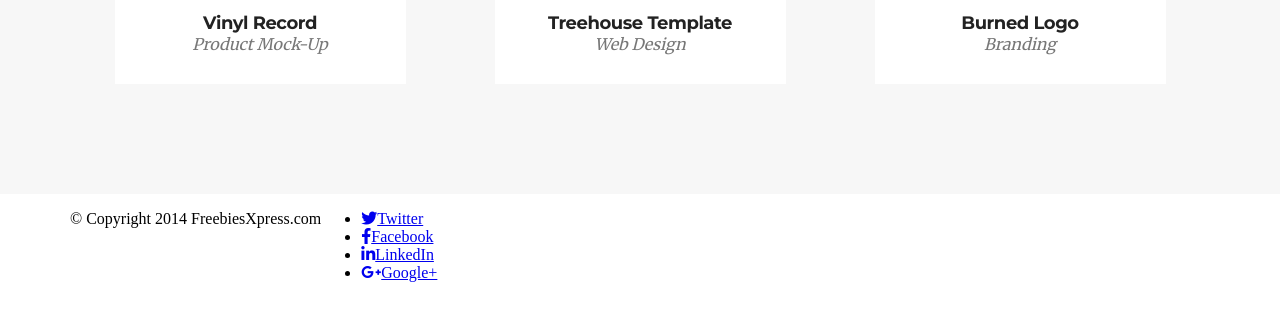
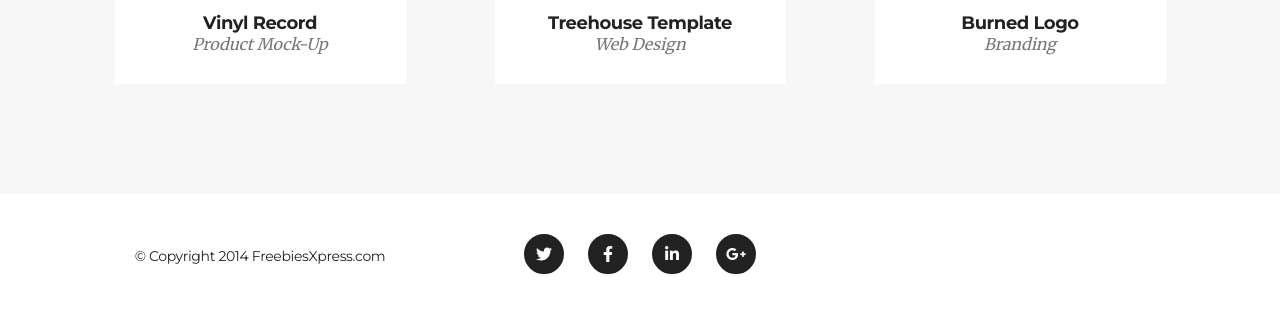
Before and after one commit to TheWizard0f0z/Golden, a website: page index.html in a window 1280 px wide. Shown: the part 2413-2731 px from the top of the page. Drawn offline with Linux system fonts and the light colour scheme.

Commit message:
Add style for footer

```diff
--- a/index.html
+++ b/index.html
@@ -138,13 +138,13 @@
         </section>
         <footer class="page-footer">
             <div class="container">
-                <div class="row">
-                    <p class="paragraph">© Copyright 2014 FreebiesXpress.com</p>
-                    <ul class="social-links">
-                        <li><a href="#" target="_blank"><i class="fab fa-twitter"></i>Twitter</a></li>
-                        <li><a href="#" target="_blank"><i class="fab fa-facebook-f"></i>Facebook</a></li>
-                        <li><a href="#" target="_blank"><i class="fab fa-linkedin-in"></i>LinkedIn</a></li>
-                        <li><a href="#" target="_blank"><i class="fab fa-google-plus-g"></i>Google+</a></li>
+                <div class="row footer-inner">
+                    <p class="paragraph col-4">© Copyright 2014 FreebiesXpress.com</p>
+                    <ul class="social-links col-4">
+                        <li><a href="#" target="_blank"><i class="fab fa-twitter"></i></a></li>
+                        <li><a href="#" target="_blank"><i class="fab fa-facebook-f"></i></a></li>
+                        <li><a href="#" target="_blank"><i class="fab fa-linkedin-in"></i></a></li>
+                        <li><a href="#" target="_blank"><i class="fab fa-google-plus-g"></i></a></li>
                     </ul>
                 </div>
             </div>
--- a/sass/style.scss
+++ b/sass/style.scss
@@ -9,7 +9,7 @@ $color-two: #222222;
 $color-three: #777777;
 $color-four: #fed136;
 
-$transition: all 1s;
+$transition: all 0.5s;
 
 /*Global*/
 
@@ -201,3 +201,54 @@ section {
         padding-bottom: 30px;
     }
 }
+
+
+/*Footer*/
+
+.page-footer {
+    padding: 24px 0;
+}
+
+.footer-inner {
+    align-items: center;
+    text-align: center;
+}
+
+.paragraph {
+    color: $color-two;
+    font-family: $font-title;
+    font-size: 14px;
+    font-weight: 400;
+    line-height: 22px;
+    letter-spacing: -0.35px;
+}
+
+.social-links li {
+    position: relative;
+    display: inline-block;
+    background: $color-two;
+    border-radius: 50%;
+    width: 40px;
+    height: 40px;
+    margin-left: 10px;
+    margin-right: 10px;
+    transition: $transition;
+    border: 2px solid $color-two;
+    i {
+        margin: 0;
+        position: absolute;
+        top: 50%;
+        left: 50%;
+        margin-right: -50%;
+        transform: translate(-50%, -50%);
+        font-size: 16px;
+        color: $color-one;
+    }
+}
+
+.social-links li:hover {
+    background: $color-one;
+    i {
+        color: $color-two;
+    }
+}
```
Also changed, not shown: css/style.css, 1 other file.
